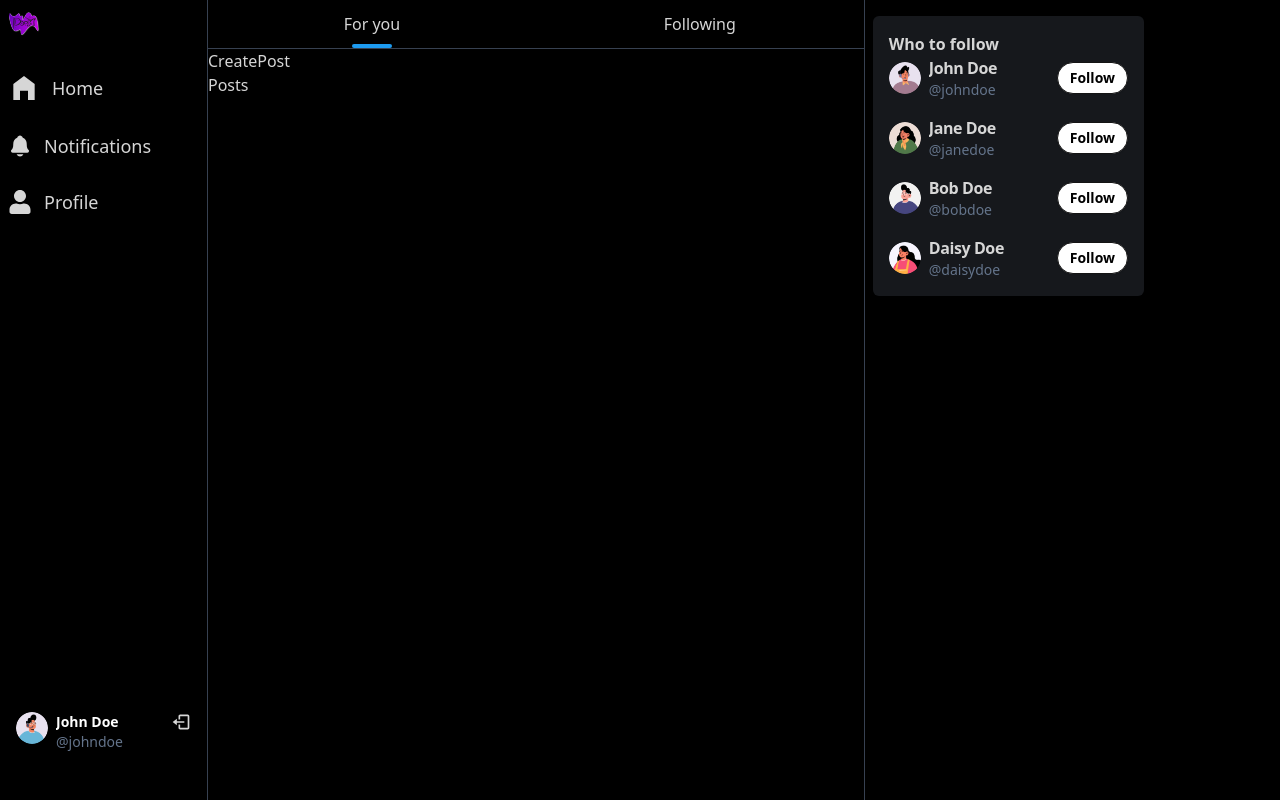
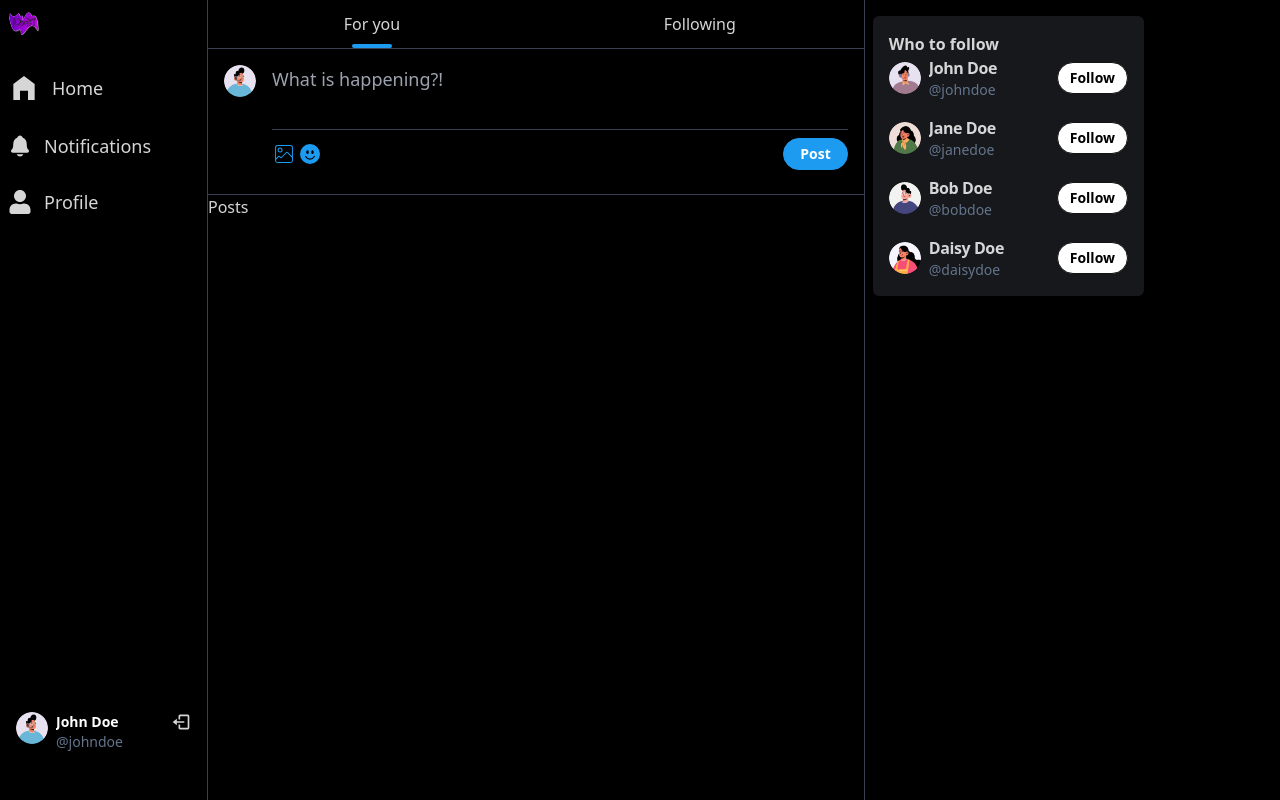
Before and after one commit to wasanjith/PHEEEW-social-media-app, a React (Vite) app in the folder frontend/: page / in a window 1280 px wide. Built offline with nearby package versions, Linux system fonts and the light colour scheme.

Commit message:
CreatePost.jsx is completed

```diff
--- a/frontend/src/pages/home/CreatePost.jsx
+++ b/frontend/src/pages/home/CreatePost.jsx
@@ -1,9 +1,80 @@
-import React from 'react'
+import { CiImageOn } from "react-icons/ci";
+import { BsEmojiSmileFill } from "react-icons/bs";
+import { useRef, useState } from "react";
+import { IoCloseSharp } from "react-icons/io5";
 
 const CreatePost = () => {
-  return (
-    <div>CreatePost</div>
-  )
-}
+	const [text, setText] = useState("");
+	const [img, setImg] = useState(null);
 
-export default CreatePost
+	const imgRef = useRef(null);
+
+	const isPending = false;
+	const isError = false;
+
+	const data = {
+		profileImg: "/avatars/boy1.png",
+	};
+
+	const handleSubmit = (e) => {
+		e.preventDefault();
+		alert("Post created successfully");
+	};
+
+	const handleImgChange = (e) => {
+		const file = e.target.files[0];
+		if (file) {
+			const reader = new FileReader();
+			reader.onload = () => {
+				setImg(reader.result);
+			};
+			reader.readAsDataURL(file);
+		}
+	};
+
+	return (
+		<div className='flex p-4 items-start gap-4 border-b border-gray-700'>
+			<div className='avatar'>
+				<div className='w-8 rounded-full'>
+					<img src={data.profileImg || "/avatar-placeholder.png"} />
+				</div>
+			</div>
+			<form className='flex flex-col gap-2 w-full' onSubmit={handleSubmit}>
+				<textarea
+					className='textarea w-full p-0 text-lg resize-none border-none focus:outline-none  border-gray-800'
+					placeholder='What is happening?!'
+					value={text}
+					onChange={(e) => setText(e.target.value)}
+				/>
+				{img && (
+					<div className='relative w-72 mx-auto'>
+						<IoCloseSharp
+							className='absolute top-0 right-0 text-white bg-gray-800 rounded-full w-5 h-5 cursor-pointer'
+							onClick={() => {
+								setImg(null);
+								imgRef.current.value = null;
+							}}
+						/>
+						<img src={img} className='w-full mx-auto h-72 object-contain rounded' />
+					</div>
+				)}
+
+				<div className='flex justify-between border-t py-2 border-t-gray-700'>
+					<div className='flex gap-1 items-center'>
+						<CiImageOn
+							className='fill-primary w-6 h-6 cursor-pointer'
+							onClick={() => imgRef.current.click()}
+						/>
+						<BsEmojiSmileFill className='fill-primary w-5 h-5 cursor-pointer' />
+					</div>
+					<input type='file' hidden ref={imgRef} onChange={handleImgChange} />
+					<button className='btn btn-primary rounded-full btn-sm text-white px-4'>
+						{isPending ? "Posting..." : "Post"}
+					</button>
+				</div>
+				{isError && <div className='text-red-500'>Something went wrong</div>}
+			</form>
+		</div>
+	);
+};
+export default CreatePost;
```
